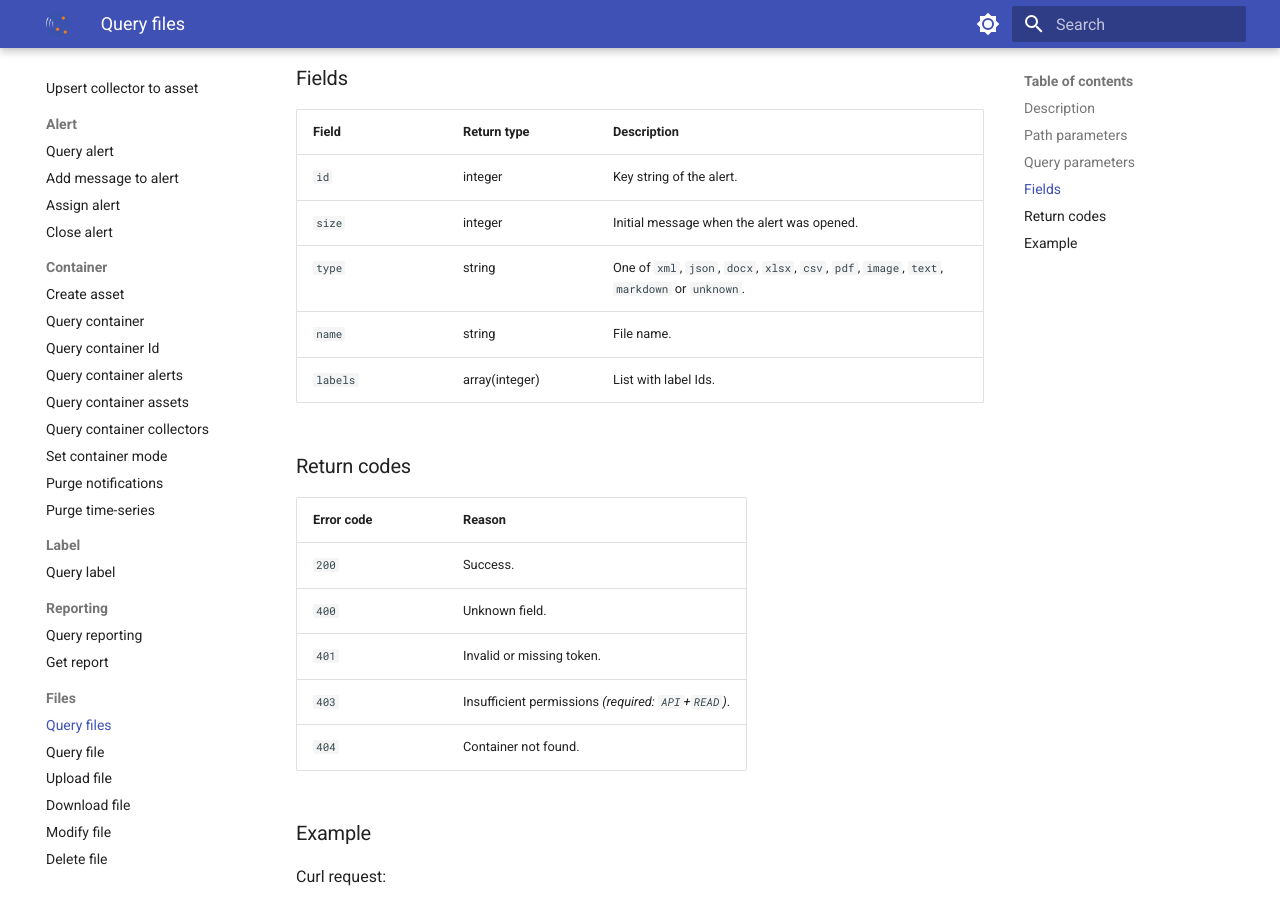
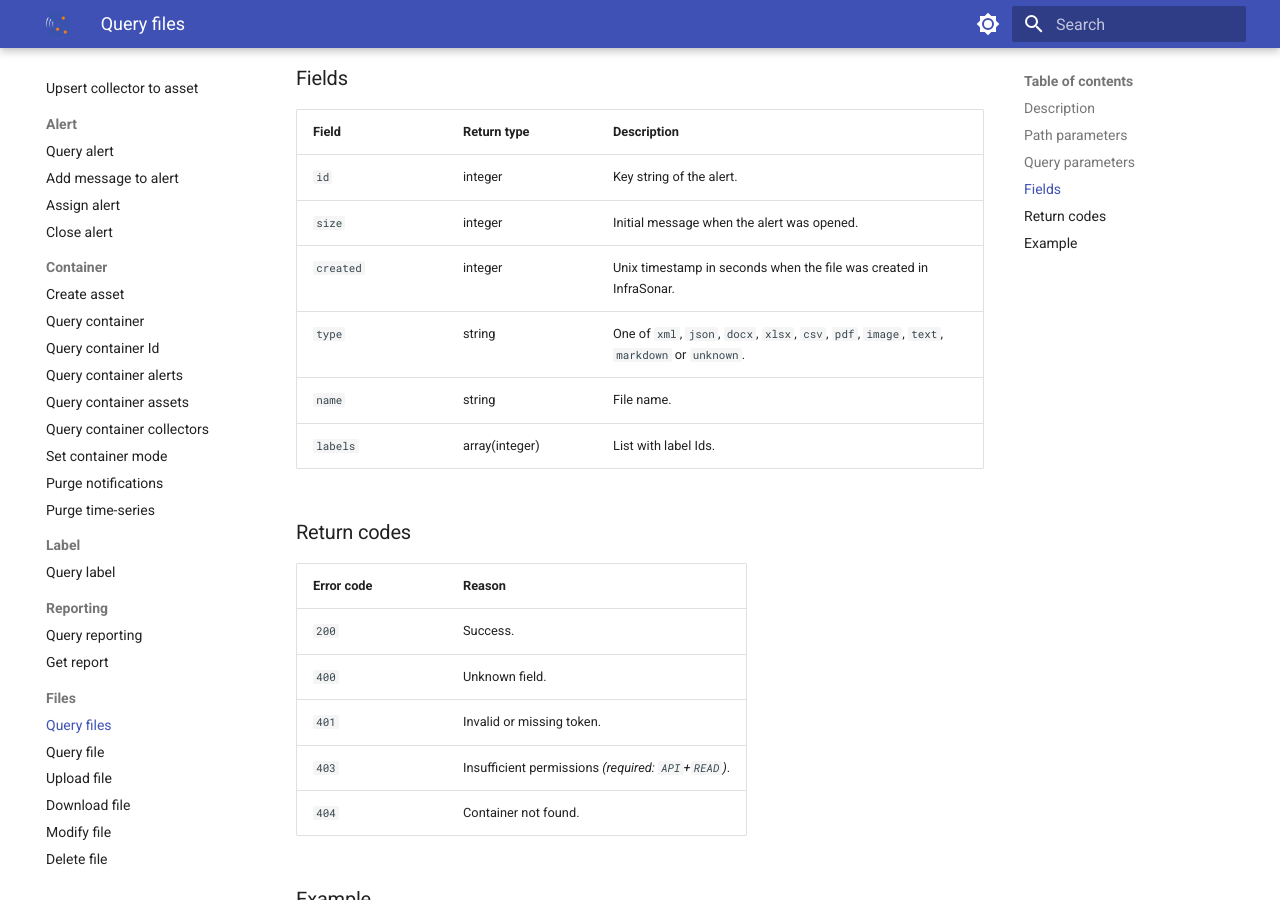
Before and after one commit to infrasonar/docs, an MkDocs documentation site: the page built from docs/api/files/query-files.md, in a window 1280 px wide and 900 px high, scrolled down 697 px. Built offline with MkDocs 1.6.1 and Material for MkDocs 9.7.7, drawn with Linux system fonts in a browser that asks for light colours.

Commit message:
added created field

```diff
--- a/docs/api/files/query-files.md
+++ b/docs/api/files/query-files.md
@@ -19,6 +19,7 @@ Field               | Return type       | Description
 --------------------|------------------ |-------------
 `id`                | integer           | Key string of the alert.
 `size`              | integer           | Initial message when the alert was opened.
+`created`           | integer           | Unix timestamp in seconds when the file was created in InfraSonar.
 `type`              | string            | One of `xml`, `json`, `docx`, `xlsx`, `csv`, `pdf`, `image`, `text`, `markdown` or `unknown`.
 `name`              | string            | File name.
 `labels`            | array(integer)    | List with label Ids.
```
Also changed, not shown: docs/api/files/query-file.md (+1 -0 lines).
